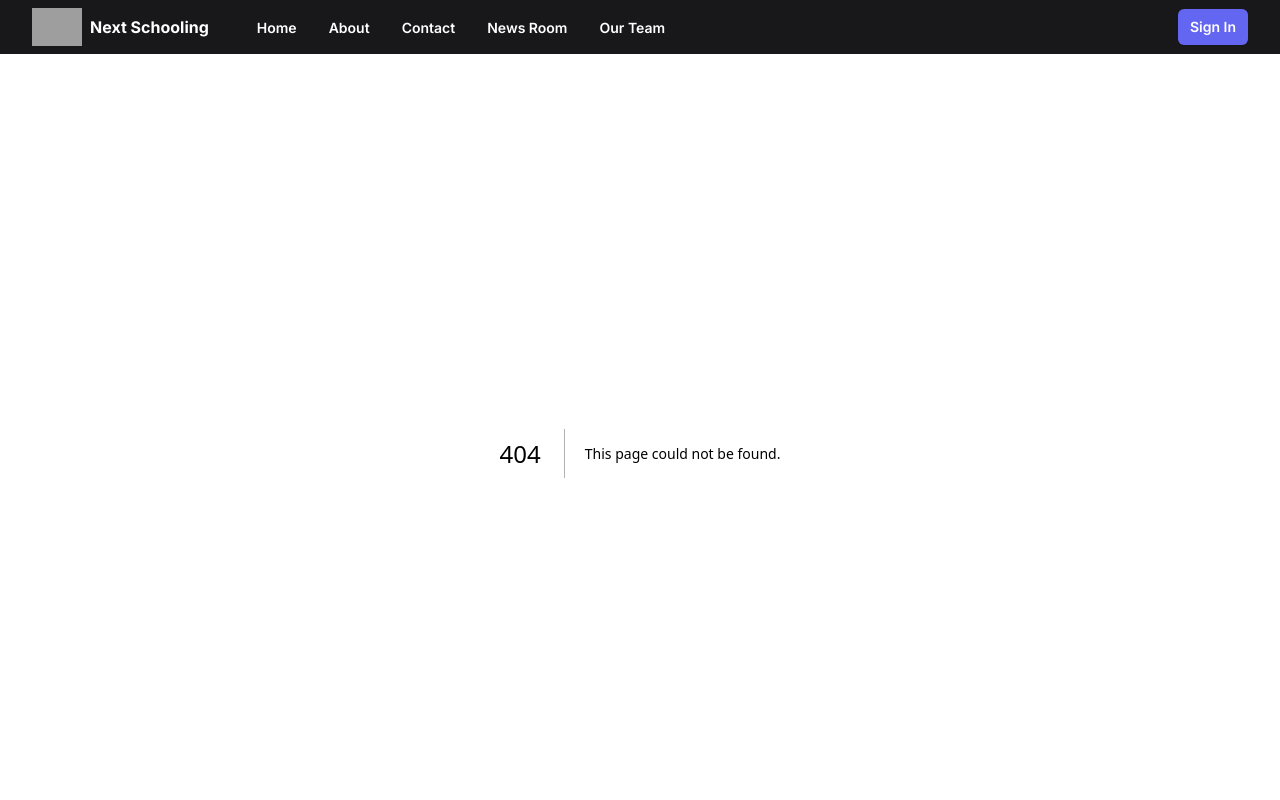
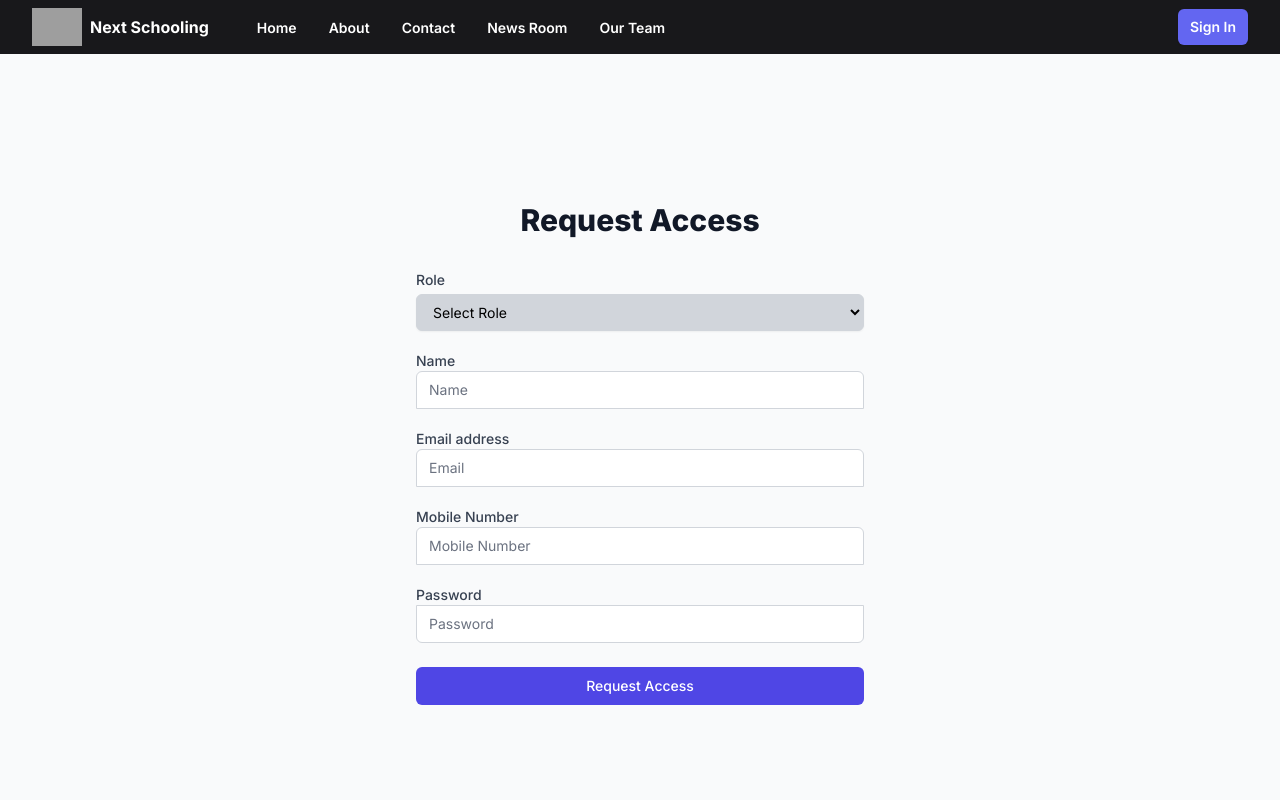
Before and after one commit to niks-nikhil-anand/School_Management_System, a Next.js app: page /requestAccess in a window 1280 px wide. Before the commit this address had no page. Shown: the top 800 px of the page. Built offline with nearby package versions, Linux system fonts and the light colour scheme; grey boxes are pictures that could not be loaded.

Commit message:
Added sign up api and page

```diff
--- a/package.json
+++ b/package.json
@@ -12,6 +12,9 @@
     "@emotion/react": "^11.11.4",
     "@emotion/styled": "^11.11.5",
     "@mui/material": "^5.15.19",
+    "axios": "^1.7.2",
+    "bcrypt": "^5.1.1",
+    "dotenv": "^16.4.5",
     "framer-motion": "^11.2.9",
     "lucide-react": "^0.379.0",
     "mongoose": "^8.4.1",
--- a/src/app/(Backend)/admin/page.jsx
+++ b/src/app/(Backend)/admin/page.jsx
@@ -1,7 +1,30 @@
-import React from 'react'
-import { ArrowRight } from 'lucide-react'
+"use client"
+import React, { useState } from 'react';
+import { ArrowRight } from 'lucide-react';
+import axios from 'axios';
+import Link from 'next/link';
 
 export default function AdminSign() {
+  const [email, setEmail] = useState('');
+  const [password, setPassword] = useState('');
+  const [role, setRole] = useState('');
+
+  const handleSubmit = async (event) => {
+    event.preventDefault();
+    console.log('Form Data:', { email, password, role });
+    try {
+      const response = await axios.post('/accounts/login', {
+        email,
+        password,
+        role,
+      });
+      console.log('Login successful:', response.data);
+    } catch (error) {
+      // Handle login error
+      console.error('Login failed:', error);
+    }
+  };
+
   return (
     <section>
       <div className="grid grid-cols-1 lg:grid-cols-2">
@@ -10,15 +33,15 @@ export default function AdminSign() {
             <h2 className="text-3xl font-bold leading-tight text-black sm:text-4xl">Sign in</h2>
             <p className="mt-2 text-sm text-gray-600">
               Don&apos;t have an account?{' '}
-              <a
-                href="#"
+              <Link
+                href={"/requestAccess"}
                 title=""
                 className="font-semibold text-black transition-all duration-200 hover:underline"
               >
                 Request Access
-              </a>
+              </Link>
             </p>
-            <form action="#" method="POST" className="mt-8">
+            <form onSubmit={handleSubmit} className="mt-8">
               <div className="space-y-5">
                 <div>
                   <label htmlFor="role" className="block text-sm font-medium text-gray-700">
@@ -27,63 +50,71 @@ export default function AdminSign() {
                   <select
                     id="role"
                     name="role"
+                    value={role}
+                    onChange={(e) => setRole(e.target.value)}
                     className="mt-1 block w-full py-2 px-3 border border-gray-300 bg-gray-300 rounded-md shadow-sm focus:outline-none focus:ring-indigo-500 focus:border-indigo-500 sm:text-sm"
                   >
                     <option value="" disabled>Select Role</option>
                     <option value="Admin">Admin</option>
                     <option value="Frontend Desk">Frontend Desk</option>
                     <option value="Teachers">Teachers</option>
-          <option value="Teachers">Data Entry Operator</option>
-          <option value="Teachers">Management</option>
+                    <option value="Data Entry Operator">Data Entry Operator</option>
+                    <option value="Management">Management</option>
                   </select>
                 </div>
                 <div>
-                  <label htmlFor="" className="text-base font-medium text-gray-900">
-                    {' '}
-                    Email address{' '}
+                  <label htmlFor="email" className="text-base font-medium text-gray-900">
+                    Email address
                   </label>
                   <div className="mt-2">
                     <input
+                      id="email"
+                      name="email"
+                      type="email"
+                      value={email}
+                      onChange={(e) => setEmail(e.target.value)}
                       className="flex h-10 w-full rounded-md border border-gray-300 bg-transparent px-3 py-2 text-sm placeholder:text-gray-400 focus:outline-none focus:ring-1 focus:ring-gray-400 focus:ring-offset-1 disabled:cursor-not-allowed disabled:opacity-50"
-                      type="email"
                       placeholder="Email"
-                    ></input>
+                      required
+                    />
                   </div>
                 </div>
                 <div>
                   <div className="flex items-center justify-between">
-                    <label htmlFor="" className="text-base font-medium text-gray-900">
-                      {' '}
-                      Password{' '}
+                    <label htmlFor="password" className="text-base font-medium text-gray-900">
+                      Password
                     </label>
                     <a
                       href="#"
                       title=""
                       className="text-sm font-semibold text-black hover:underline"
                     >
-                      {' '}
-                      Forgot password?{' '}
+                      Forgot password?
                     </a>
                   </div>
                   <div className="mt-2">
                     <input
+                      id="password"
+                      name="password"
+                      type="password"
+                      value={password}
+                      onChange={(e) => setPassword(e.target.value)}
                       className="flex h-10 w-full rounded-md border border-gray-300 bg-transparent px-3 py-2 text-sm placeholder:text-gray-400 focus:outline-none focus:ring-1 focus:ring-gray-400 focus:ring-offset-1 disabled:cursor-not-allowed disabled:opacity-50"
-                      type="password"
                       placeholder="Password"
-                    ></input>
+                      required
+                    />
                   </div>
                 </div>
                 <div>
                   <button
-                    type="button"
+                    type="submit"
                     className="inline-flex w-full items-center justify-center rounded-md bg-black px-3.5 py-2.5 font-semibold leading-7 text-white hover:bg-black/80"
                   >
-                    Sign <ArrowRight className="ml-2" size={16} />
+                    Sign In <ArrowRight className="ml-2" size={16} />
                   </button>
                 </div>
               </div>
             </form>
-
           </div>
         </div>
         <div className="h-full w-full">
@@ -95,5 +126,5 @@ export default function AdminSign() {
         </div>
       </div>
     </section>
-  )
+  );
 }
--- /dev/null
+++ b/src/app/(Backend)/requestAccess/page.jsx
@@ -0,0 +1,133 @@
+"use client"
+import React, { useState } from 'react';
+
+export default function RequestAccess() {
+  const [role, setRole] = useState('');
+  const [name, setName] = useState('');
+  const [email, setEmail] = useState('');
+  const [mobile, setMobile] = useState('');
+  const [password, setPassword] = useState('');
+  const [requesting, setRequesting] = useState(false);
+
+
+  const handleSubmit = async (event) => {
+    event.preventDefault();
+    setRequesting(true);
+    console.log('Form Data:', { role, name, email, mobile, password });
+    const data = new FormData();
+    data.append('name', name);
+    data.append('email', email);
+    data.append('mobile', mobile);
+    data.append('role', role);
+    data.append('password', password);
+
+    try {
+      const response = await fetch('api//accounts/signUp', {
+        method: 'POST',
+        body: data,
+      });
+
+      if (response.ok) {
+        setName('');
+        setEmail('');
+        setMobile('');
+        setPassword('');
+      }
+    } catch (error) {
+      console.error('Sign-up failed:', error);
+    } finally {
+      setRequesting(false);
+    }
+  };
+
+  return (
+    <section className="min-h-screen flex items-center justify-center py-12 px-4 sm:px-6 lg:px-8 bg-gray-50">
+      <div className="max-w-md w-full space-y-8">
+        <h2 className="text-center text-3xl font-extrabold text-gray-900">Request Access</h2>
+        <form onSubmit={handleSubmit} className="mt-8 space-y-6">
+        <div className="space-y-5">
+                <div>
+                  <label htmlFor="role" className="block text-sm font-medium text-gray-700">
+                    Role
+                  </label>
+                  <select
+                    id="role"
+                    name="role"
+                    value={role}
+                    onChange={(e) => setRole(e.target.value)}
+                    className="mt-1 block w-full py-2 px-3 border border-gray-300 bg-gray-300 rounded-md shadow-sm focus:outline-none focus:ring-indigo-500 focus:border-indigo-500 sm:text-sm"
+                  >
+                    <option value="" disabled>Select Role</option>
+                    <option value="Admin">Admin</option>
+                    <option value="Frontend Desk">Frontend Desk</option>
+                    <option value="Teachers">Teachers</option>
+                    <option value="Data Entry Operator">Data Entry Operator</option>
+                    <option value="Management">Management</option>
+                  </select>
+                </div>
+                <div>
+              <label htmlFor="name" className="block text-sm font-medium text-gray-700">Name</label>
+              <input
+                id="name"
+                name="name"
+                type="text"
+                value={name}
+                onChange={(e) => setName(e.target.value)}
+                className="appearance-none rounded-none relative block w-full px-3 py-2 border border-gray-300 placeholder-gray-500 text-gray-900 rounded-t-md focus:outline-none focus:ring-indigo-500 focus:border-indigo-500 focus:z-10 sm:text-sm"
+                placeholder="Name"
+                required
+              />
+            </div>
+            <div>
+              <label htmlFor="email" className="block text-sm font-medium text-gray-700">Email address</label>
+              <input
+                id="email"
+                name="email"
+                type="email"
+                value={email}
+                onChange={(e) => setEmail(e.target.value)}
+                className="appearance-none rounded-none relative block w-full px-3 py-2 border border-gray-300 placeholder-gray-500 text-gray-900 rounded-t-md focus:outline-none focus:ring-indigo-500 focus:border-indigo-500 focus:z-10 sm:text-sm"
+                placeholder="Email"
+                required
+              />
+            </div>
+            <div>
+              <label htmlFor="mobile" className="block text-sm font-medium text-gray-700">Mobile Number</label>
+              <input
+                id="mobile"
+                name="mobile"
+                type="tel"
+                value={mobile}
+                onChange={(e) => setMobile(e.target.value)}
+                className="appearance-none rounded-none relative block w-full px-3 py-2 border border-gray-300 placeholder-gray-500 text-gray-900 rounded-t-md focus:outline-none focus:ring-indigo-500 focus:border-indigo-500 focus:z-10 sm:text-sm"
+                placeholder="Mobile Number"
+                required
+              />
+            </div>
+            <div>
+              <label htmlFor="password" className="block text-sm font-medium text-gray-700">Password</label>
+              <input
+                id="password"
+                name="password"
+                type="password"
+                value={password}
+                onChange={(e) => setPassword(e.target.value)}
+                className="appearance-none rounded-none relative block w-full px-3 py-2 border border-gray-300 placeholder-gray-500 text-gray-900 rounded-b-md focus:outline-none focus:ring-indigo-500 focus:border-indigo-500 focus:z-10 sm:text-sm"
+                placeholder="Password"
+                required
+              />
+            </div>
+          </div>
+          <div>
+            <button
+              type="submit"
+              className="group relative w-full flex justify-center py-2 px-4 border border-transparent text-sm font-medium rounded-md text-white bg-indigo-600 hover:bg-indigo-700 focus:outline-none focus:ring-2 focus:ring-offset-2 focus:ring-indigo-500"
+            >
+              {requesting ? 'Requesting in...' : 'Request Access'}
+            </button>
+          </div>
+        </form>
+      </div>
+    </section>
+  );
+}
--- /dev/null
+++ b/src/app/api/accounts/signUp/route.js
@@ -0,0 +1,32 @@
+import bcrypt from "bcrypt";
+import connectDB from '@/lib/dbConnect';
+import { NextResponse } from 'next/server';
+import userModel from "@/models/userModel";
+
+export const POST = async (req) => {
+  try {
+    connectDB()
+    const formData = await req.formData();
+    const name = formData.get("name");
+    const email = formData.get("email");
+    const mobile = formData.get("mobile");
+    const role = formData.get("role");
+    const plainPassword = formData.get("password");
+
+    const hashedPassword = await bcrypt.hash(plainPassword, 10);
+
+
+    const applicationData = {
+      name,
+      email,
+      mobile,
+      role,
+      password: hashedPassword ,
+    };
+    await userModel.create(applicationData);
+    return NextResponse.json({ msg: 'Application submitted successfully' }, { status: 200 });
+  } catch (error) {
+    console.error('Error submitting application:', error);
+    return NextResponse.json({ msg: 'Error submitting application', error: error.message }, { status: 500 });
+  }
+};
--- /dev/null
+++ b/src/models/userModel.js
@@ -0,0 +1,55 @@
+import mongoose from "mongoose";
+const userModelSchema = mongoose.Schema({
+    name : {
+        type:String,
+        required:true
+    },
+    email:{
+        type:String,
+        required:true
+    },
+    password:{
+        type:String,
+        required:true
+    },
+    mobileNo:{
+        type:String,
+    },
+    role: {
+        type: String,
+        enum: {
+          values: ['Admin', 'User', 'Student', 'Frontend Desk', 'Teacher', 'Data Entry Operator', 'Management'],
+          message: 'Role must be one of Admin, User, Student, Frontend Desk, Teacher, Data Entry Operator, Management'
+        },
+        default: 'User'
+    },
+    status: {
+        type: String,
+        enum: {
+          values: ['Blocked', 'Active', 'Pending' , 'inReview'],
+          message: 'Approval status must be one of Blocked, Active, Pending, inReview'
+        },
+        default: 'Pending'
+      },
+      isVerified: {
+        type: Boolean,
+        default: false
+      },
+      resetPasswordToken:{
+        type:String
+      },
+      resetPasswordExpires:{
+        type : Date
+      },
+      isVerifiedToken:{
+        type:String
+      },
+      isVerifiedExpires:{
+        type : Date
+      }
+} ,{
+    timestamps : true
+})
+
+
+export default mongoose.models.User || mongoose.model('User' , userModelSchema)
```
Also changed, not shown: src/app/api/accounts/login/route.js (added), 2 other files (tests, documents, lock files or other folders). Lines whose indentation alone changed are shown as unchanged.
